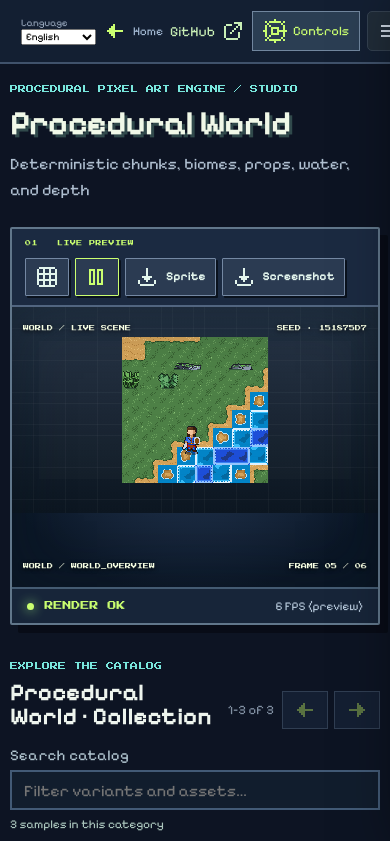
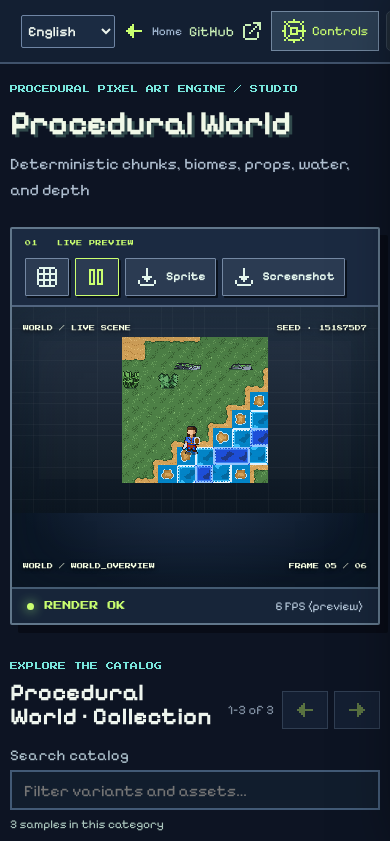
Before and after one commit to Mairon31/ppae-engine, a website built with Vite: page index.html in a window 390 px wide. Both pictures are taken after a click on the link "OPEN PLAYGROUND". Shown: the top 841 px of the page. Built offline with nearby package versions, Linux system fonts and the light colour scheme.

Commit message:
style(i18n): integrate compact responsive language selectors without disturbing Pixelarticons layout

```diff
--- a/src/demo/studio-theme.css
+++ b/src/demo/studio-theme.css
@@ -177,3 +177,33 @@
 .studio .studio-top-home .px-icon,.studio .studio-home-link .px-icon{color:var(--accent)}
 .studio .nav-link:focus-visible,.studio .icon-button:focus-visible,.studio .gallery-nav button:focus-visible{outline:2px solid var(--accent);outline-offset:2px}
 @media(max-width:520px){.lp-feature-icon .px-icon{width:48px;height:48px}.lp-ticker-content .px-icon{margin:0 12px}}
+
+/* EN / ES / PT product language controls — shared by both routes. */
+.site-language-control{
+  display:inline-flex;align-items:center;gap:8px;
+  white-space:nowrap;font:8px/1.5 "Press Start 2P",monospace;
+  color:#caff70;flex-shrink:0;
+}
+.site-language-control select{
+  font:600 14px/1.2 "Pixelify Sans",system-ui,sans-serif;
+  color:#edf4ed;background:#1b2b42;
+  border:2px solid #7186a0;border-radius:2px;
+  padding:8px 22px 8px 8px;
+  max-width:140px;min-height:37px;cursor:pointer;
+}
+.site-language-control select:focus-visible{outline:2px solid #caff70;outline-offset:3px}
+.studio .top-actions .site-language-control select{
+  border:1px solid #6f85a4;max-width:115px;
+}
+@media(max-width:780px){
+  .lp-header .site-language-control{font-size:0;gap:0}
+  .lp-header .site-language-control select{max-width:100px;padding:7px 3px;min-height:37px}
+}
+@media(max-width:660px){
+  .studio .top-actions .site-language-control{font-size:0;gap:0}
+  .studio .top-actions .site-language-control select{max-width:94px;min-width:72px;padding:5px 2px;min-height:33px}
+}
+@media(max-width:380px){
+  .lp-header .site-language-control select{max-width:80px}
+  .studio .top-actions .site-language-control select{max-width:76px}
+}
```
